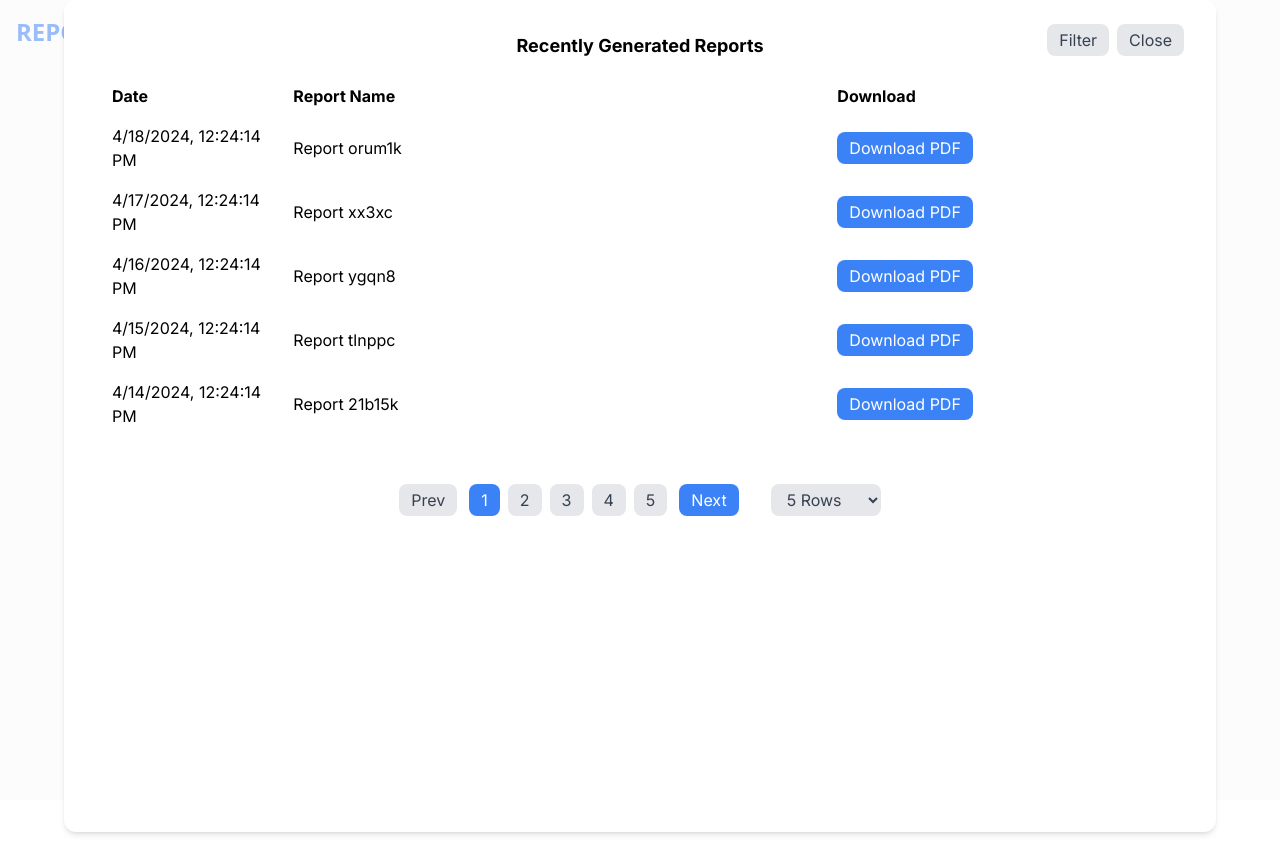
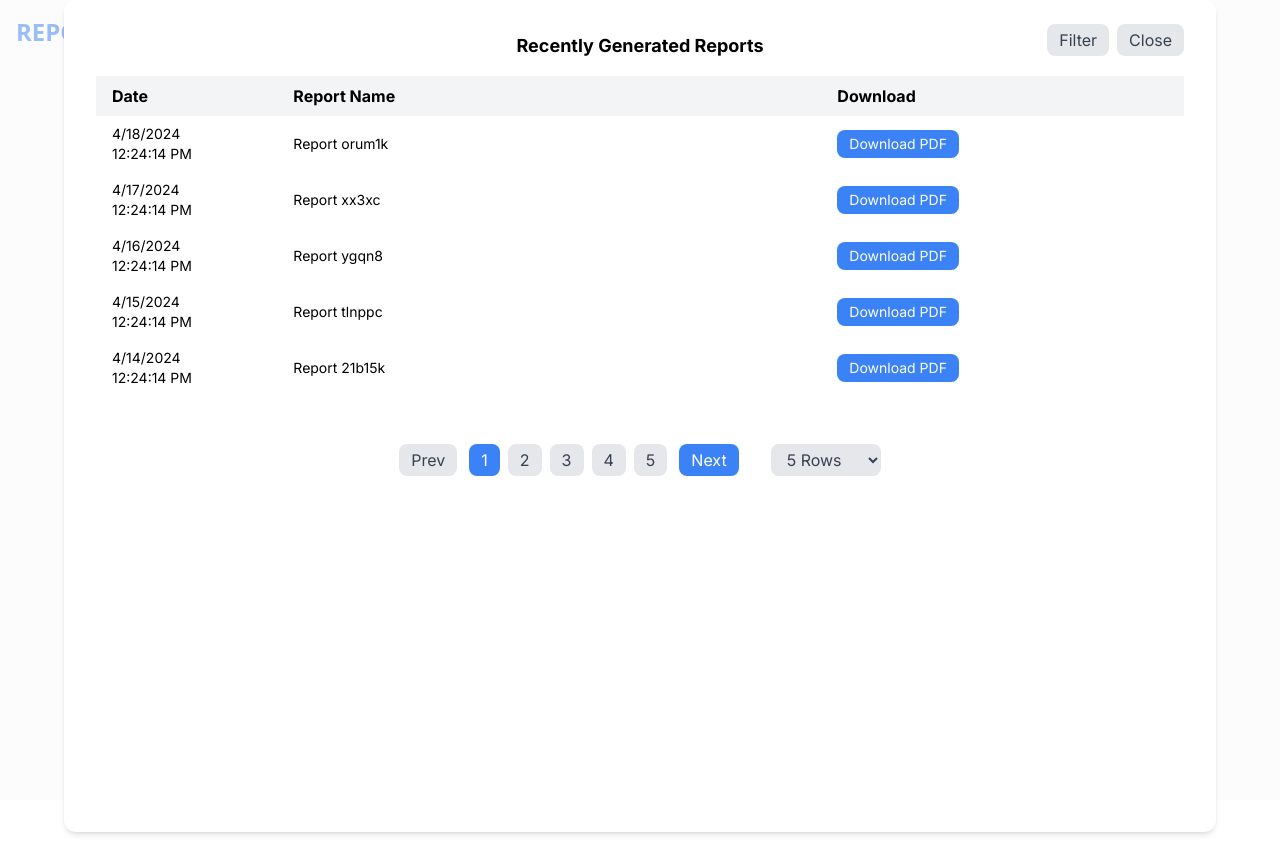
Before and after one commit to mdrayhanhowlader/generate-report, a Next.js app: page / in a window 1280 px wide. Both pictures are taken after a click on the button "Generate Report". Built offline with nearby package versions, Linux system fonts and the light colour scheme.

Commit message:
Display date and time separately in GeneratedTable component

```diff
--- a/src/app/components/generated_table.js
+++ b/src/app/components/generated_table.js
@@ -46,20 +46,23 @@ const GeneratedTable = ({ onClose }) => {
         <h2 className="text-lg font-bold mb-4 text-center">Recently Generated Reports</h2>
         <div className="overflow-x-auto">
           <table className="w-full table-auto">
-            <thead>
+            <thead className='bg-gray-100'>
               <tr>
-                <th className="px-4 py-2 w-1/6 text-left">Date</th>
-                <th className="px-4 py-2 w-3/6 text-left">Report Name</th>
-                <th className="px-4 py-2 w-2/6 text-left">Download</th>
+                <th className="px-4 py-2 w-1/6 text-left text-md">Date</th>
+                <th className="px-4 py-2 w-3/6 text-left text-md">Report Name</th>
+                <th className="px-4 py-2 w-2/6 text-left text-md">Download</th>
               </tr>
             </thead>
             <tbody>
               {currentReports.map((report) => (
                 <tr key={report.id} className="hover:bg-gray-100">
-                  <td className="px-4 py-2 w-1/6 text-left">{report.date}</td>
-                  <td className="px-4 py-2 w-3/6 text-left">{report.name}</td>
-                  <td className="px-4 py-2 w-2/6 text-left">
-                    <button className="bg-blue-500 text-white px-3 py-1 rounded-lg">
+                  <td className="px-4 py-2 w-1/6 text-left text-sm">
+                    <div>{report.date.split(',')[0]}</div>
+                    <div>{report.date.split(',')[1]}</div>
+                  </td>
+                  <td className="px-4 py-2 w-3/6 text-left text-sm">{report.name}</td>
+                  <td className="px-4 py-2 w-2/6 text-left text-sm">
+                    <button className="bg-blue-500 text-white px-3 py-1 rounded-lg text-sm">
                       Download PDF
                     </button>
                   </td>
```
